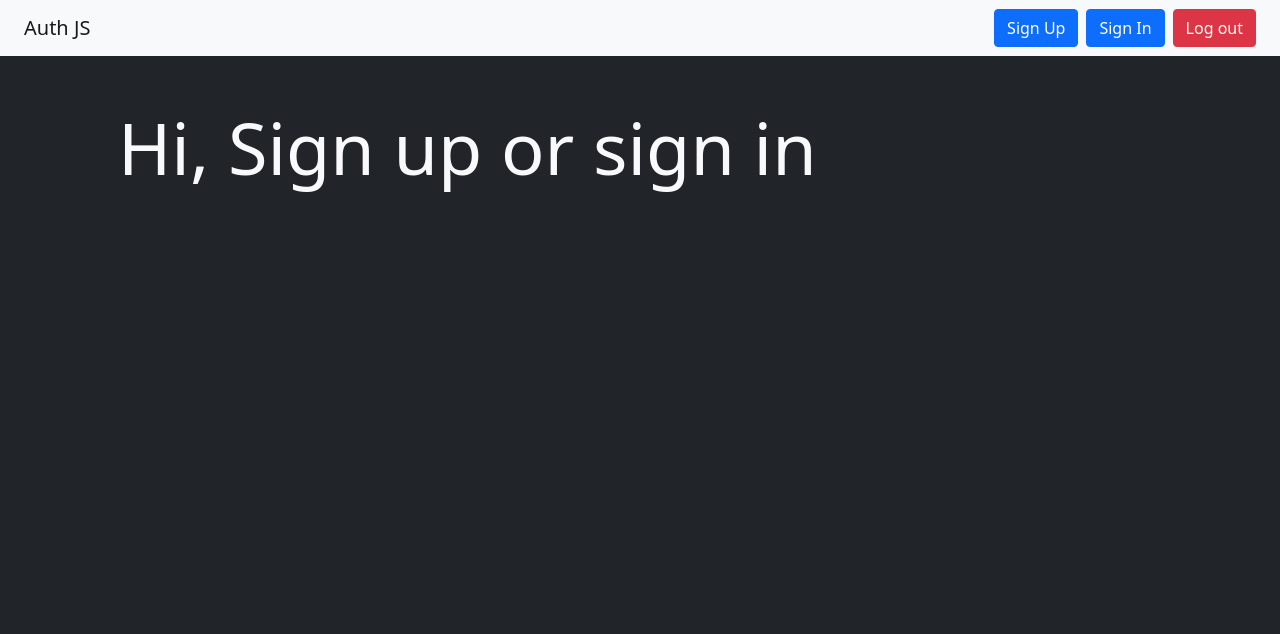
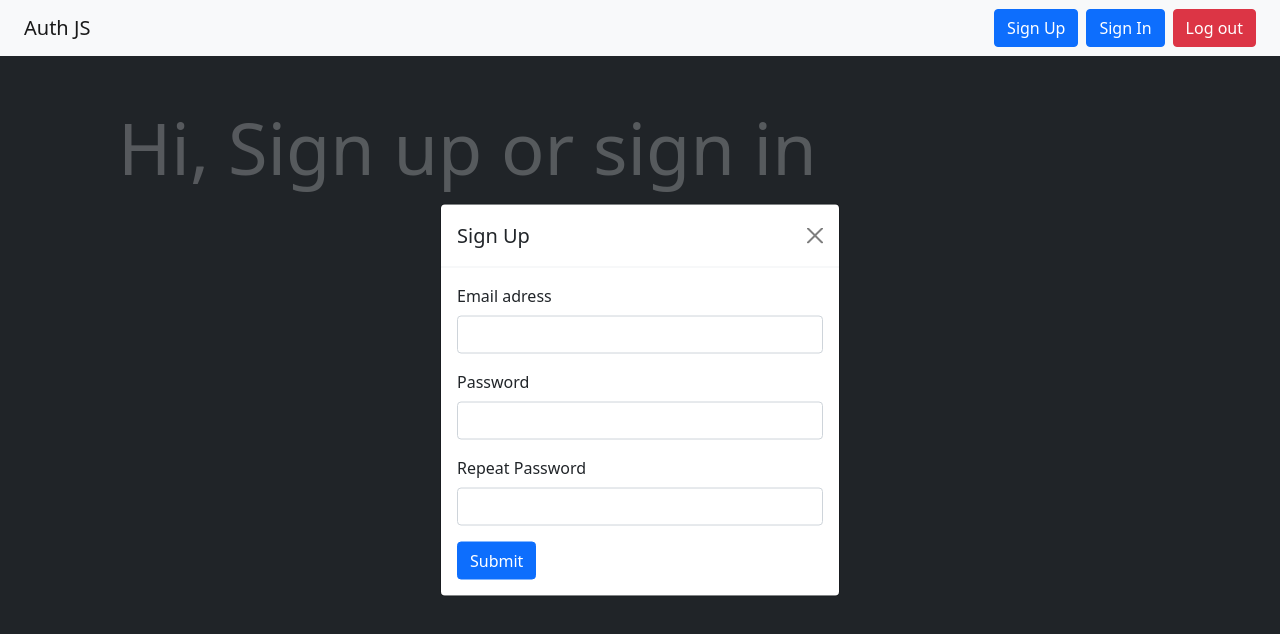
Before and after one commit to julescynamon/AuthReact, a React (Create React App) app in the folder auth-react-firebase/: page / in a window 1280 px wide. Shown: the top 634 px of the page. Built offline with nearby package versions, Linux system fonts and the light colour scheme.

Commit message:
mise en place de signUp modal

```diff
--- a/auth-react-firebase/src/Components/SignUpModal.js
+++ b/auth-react-firebase/src/Components/SignUpModal.js
@@ -1,9 +1,81 @@
-import React from 'react'
+import React from "react";
 
 export default function SignUpModal() {
-  return (
-    <div>
+	return (
+		<>
+			<div className='position-fixed top-0 vw-100 vh-100'>
+				<div className='w-100 h-100 bg-dark bg-opacity-75'></div>
+				<div
+					className='position-absolute top-50 start-50 translate-middle'
+					style={{ minWidth: "400px" }}
+				>
+					<div className='modal-dialog'>
+						<div className='modal-content'>
+							<div className='modal-header'>
+								<h5 className='modal-title'>Sign Up</h5>
+								<button className='btn-close'></button>
+							</div>
 
-    </div>
-  )
+							<div className='modal-body'>
+								<form className='sign-up-form'>
+									<div className='mb-3'>
+										<label
+											htmlFor='signUpEmail'
+											className='form-label'
+										>
+											Email adress
+										</label>
+										<input
+											name='email'
+											required
+											type='email'
+											className='form-control'
+											id='signUpEmail'
+										/>
+									</div>
+
+									<div className='mb-3'>
+										<label
+											htmlFor='signUpPwd'
+											className='form-label'
+										>
+											Password
+										</label>
+										<input
+											name='pwd'
+											required
+											type='password'
+											className='form-control'
+											id='signUpPwd'
+										/>
+									</div>
+
+									<div className='mb-3'>
+										<label
+											htmlFor='repeatPwd'
+											className='form-label'
+										>
+											Repeat Password
+										</label>
+										<input
+											name='pwd'
+											required
+											type='password'
+											className='form-control'
+											id='repeatPwd'
+										/>
+										<p className='text-danger mt-1'></p>
+									</div>
+
+									<button className='btn btn-primary'>
+										Submit
+									</button>
+								</form>
+							</div>
+						</div>
+					</div>
+				</div>
+			</div>
+		</>
+	);
 }
```
